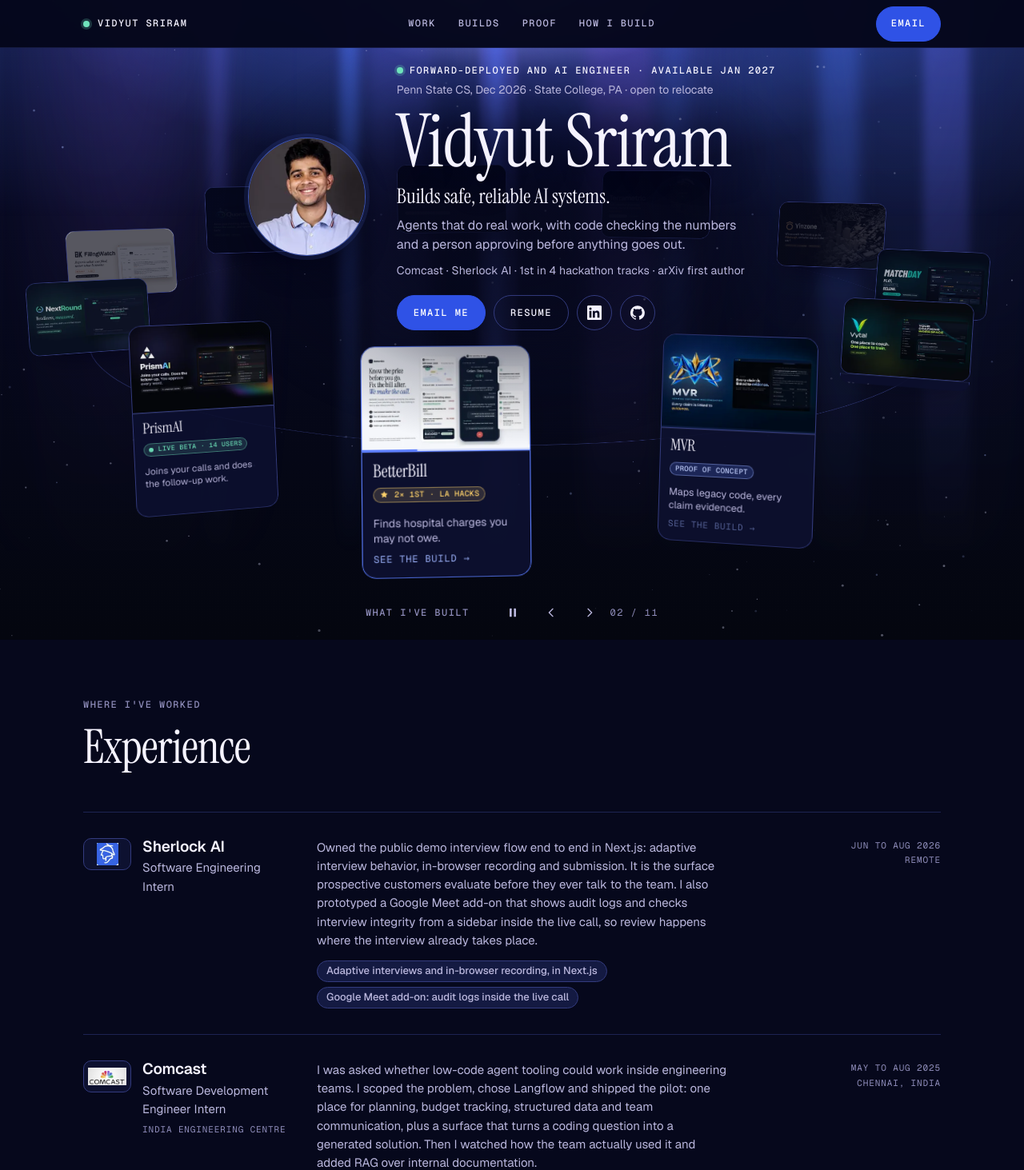
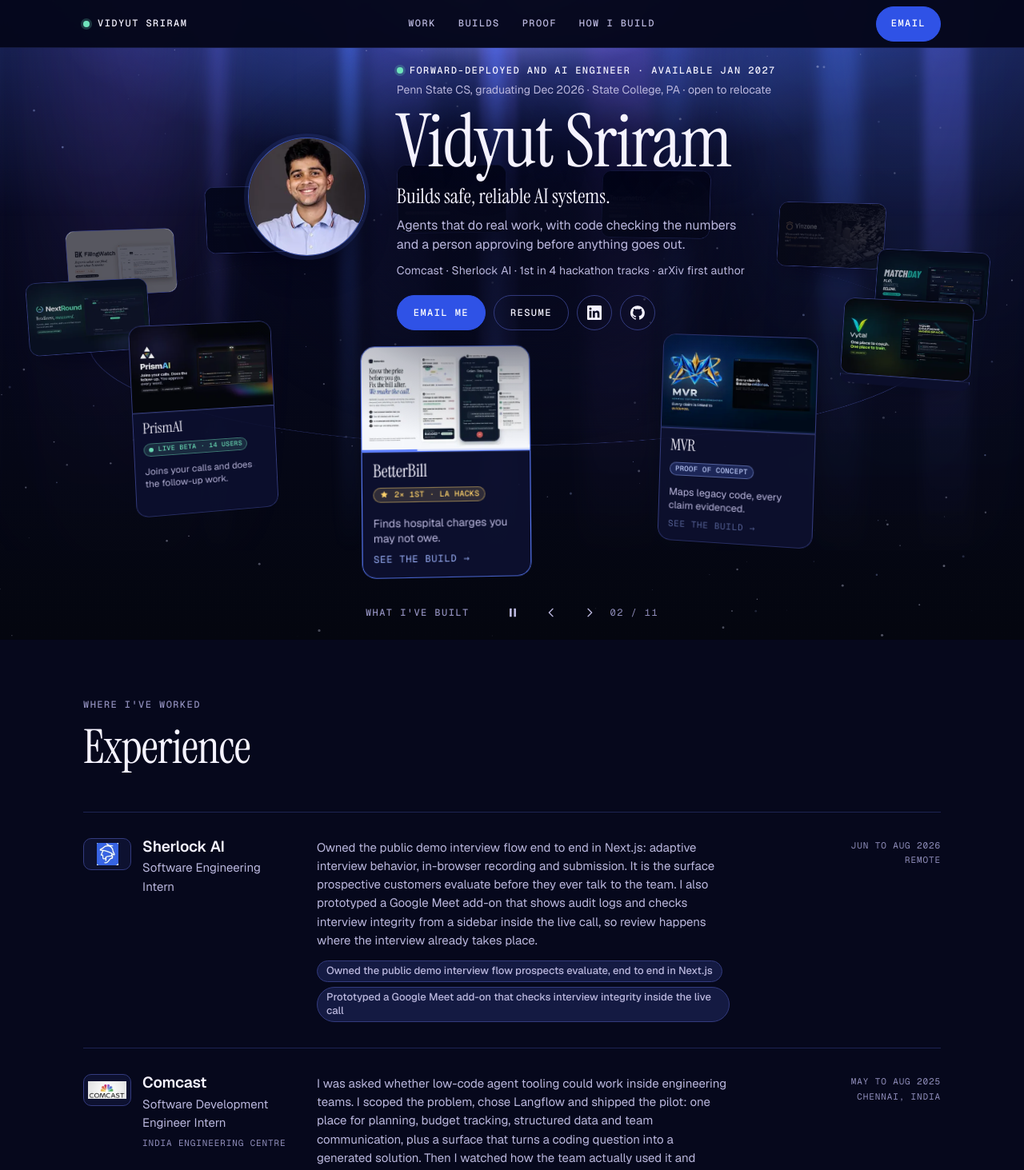
Before and after one commit to vs-githjk/Portfolio, a React (Vite) app: page / in a window 1280 px wide. Shown: the top 1463 px of the page at 80% size. Built offline with nearby package versions, Linux system fonts and the light colour scheme.

Commit message:
Copy: graduating Dec 2026, Sherlock outcome pills, MVR held-out label, agency release labelled in Principles

```diff
--- a/src/data/content.js
+++ b/src/data/content.js
@@ -82,7 +82,7 @@
      on a phone). "1st place in four tracks" = Visa + Photon (LA Hacks AI
      Hackathon) + Real World + Data Science (Bitcamp). */
   credential: 'Comcast · Sherlock AI · 1st in 4 hackathon tracks · arXiv first author',
-  locationNote: 'Penn State CS, Dec 2026 · State College, PA · open to relocate',
+  locationNote: 'Penn State CS, graduating Dec 2026 · State College, PA · open to relocate',
   /* Buttons. Email is the one primary action. */
   actions: [
     { label: 'Email me', href: 'mailto:vidyut0712@gmail.com', primary: true },
@@ -252,7 +252,7 @@
       role: 'Software Engineering Intern',
       team: '',
       note: 'Owned the public demo interview flow end to end in Next.js: adaptive interview behavior, in-browser recording and submission. It is the surface prospective customers evaluate before they ever talk to the team. I also prototyped a Google Meet add-on that shows audit logs and checks interview integrity from a sidebar inside the live call, so review happens where the interview already takes place.',
-      wins: ['Adaptive interviews and in-browser recording, in Next.js', 'Google Meet add-on: audit logs inside the live call'],
+      wins: ['Owned the public demo interview flow prospects evaluate, end to end in Next.js', 'Prototyped a Google Meet add-on that checks interview integrity inside the live call'],
       when: 'Jun to Aug 2026',
       where: 'Remote',
     },
@@ -416,10 +416,10 @@
       awards: [],
       role: 'Solo build: every commit in the repo is mine.',
       body: [
-        'MVR captures a codebase as an immutable, content-addressed snapshot, and seven deterministic analyzers turn it into a system model where every claim points to the exact evidence behind it. Anything they cannot prove is recorded as unknown, never guessed. On its own evaluation over synthetic codebases it **never claimed certainty it could not prove**, with tenant isolation enforced by forced Postgres row-level security.',
+        'MVR captures a codebase as an immutable, content-addressed snapshot, and seven deterministic analyzers turn it into a system model where every claim points to the exact evidence behind it. Anything they cannot prove is recorded as unknown, never guessed. In its own evaluation, on held-out synthetic fixtures, it **never claimed certainty it could not prove**, with tenant isolation enforced by forced Postgres row-level security.',
       ],
       metrics: [
-        { value: '0', label: 'false-certainty claims\non its own evaluation' },
+        { value: '0', label: 'false-certainty claims on\nheld-out synthetic fixtures' },
         { value: '2,320', label: 'unit tests passing,\nplus 312 tenant-isolation tests' },
       ],
       stack:
@@ -790,7 +790,7 @@
   items: [
     {
       title: 'The model explains. Code decides.',
-      body: 'In BetterBill, Vytal, FilingWatch and NextRound, deterministic code computes every score, flag, verdict and dollar, and the model reads, drafts and explains. PrismAI’s change orders are priced the same way. When a number matters, it should never come from a guess.',
+      body: 'In BetterBill, Vytal, FilingWatch and NextRound, deterministic code computes every score, flag, verdict and dollar, and the model reads, drafts and explains. PrismAI’s agency release (in development, Dec 2026) prices change orders the same way. When a number matters, it should never come from a guess.',
     },
     {
       title: 'Something has to be able to say no.',
```
